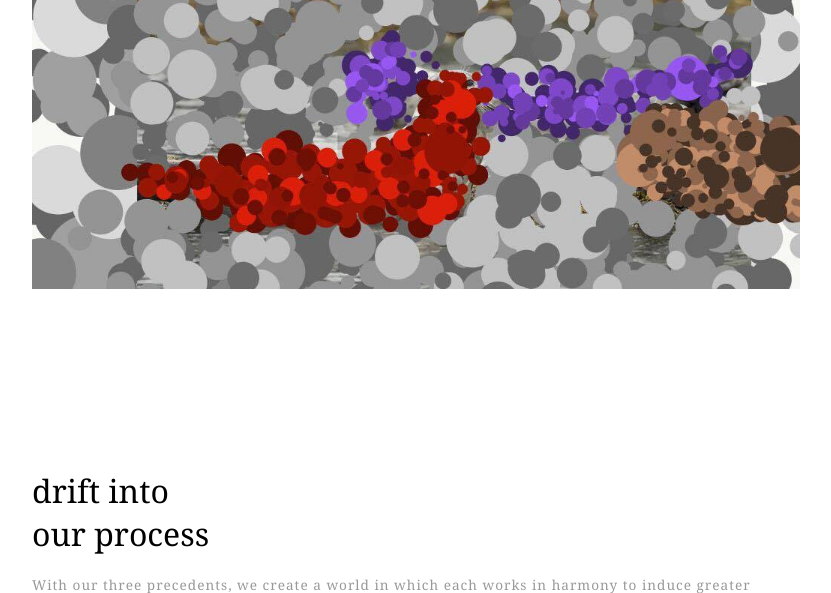
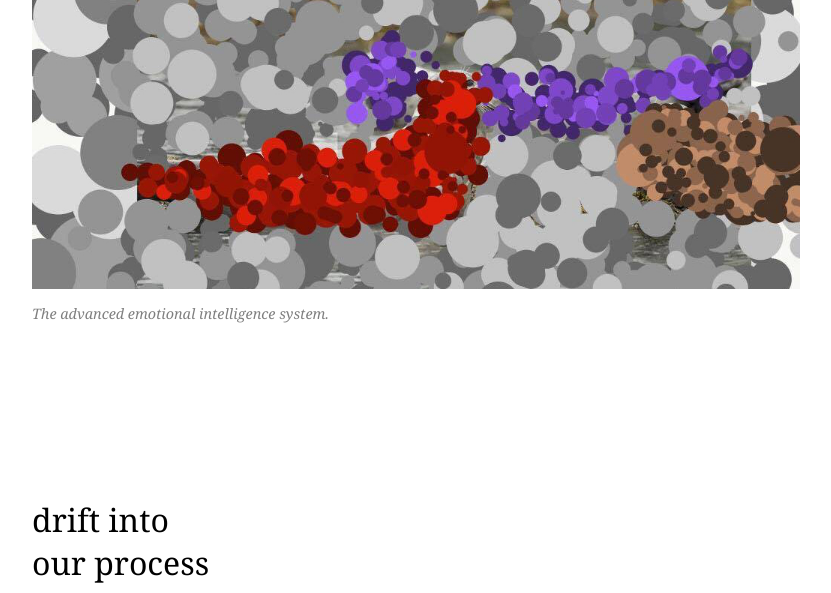
Before and after one commit to lmliu/parosorrow, a PHP site: page /index.html in a window 1280 px wide. Shown: the part 1960-2553 px from the top of the page, without its empty margins (224-1055 px from the left). Run offline with PHP 8.4, Linux system fonts and the light colour scheme.

Commit message:
adjusted photo

```diff
--- a/index.html
+++ b/index.html
@@ -52,6 +52,7 @@
           </p><!--content-text-->
         </div>
         <img id="es-diag-img" src="imgs/emotional-system.jpg" alt="emotional system representation" />
+        <p class="photo-caption">The advanced emotional intelligence system.</p>
       </section><!-- #emotion-system -->
       <section class="section-body" id="design-process">
         <div class="section-header">
--- a/paorkaur.css
+++ b/paorkaur.css
@@ -56,6 +56,13 @@ p#landing-text {
   font-weight: 100;
 
   opacity: 0.7;
+}
+
+p.photo-caption {
+  margin-top: 10px;
+  font-size: 0.9em;
+  font-style: italic;
+  opacity: 0.5;
 }
 
 div#landing-link-wrapper {
```
